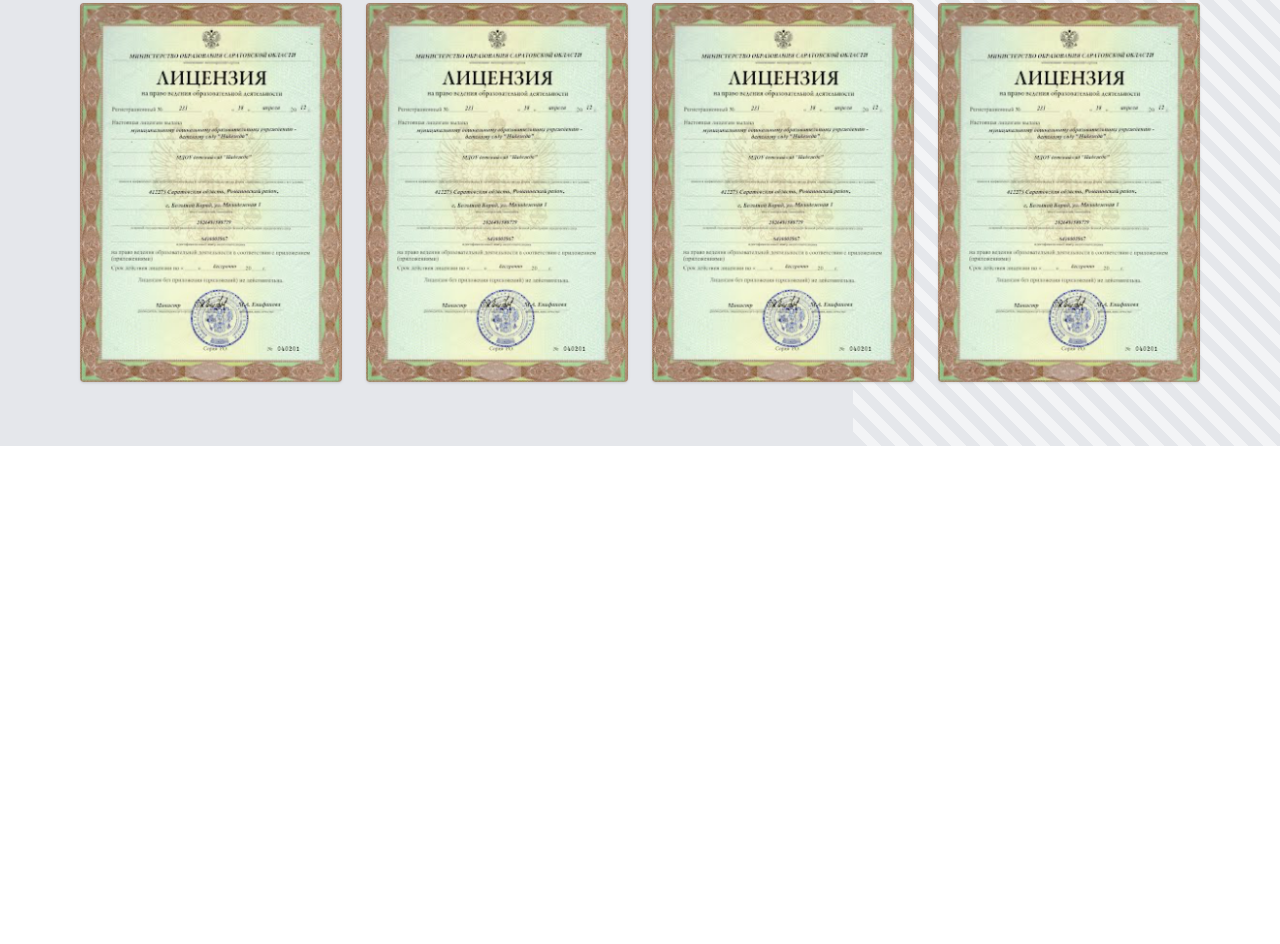
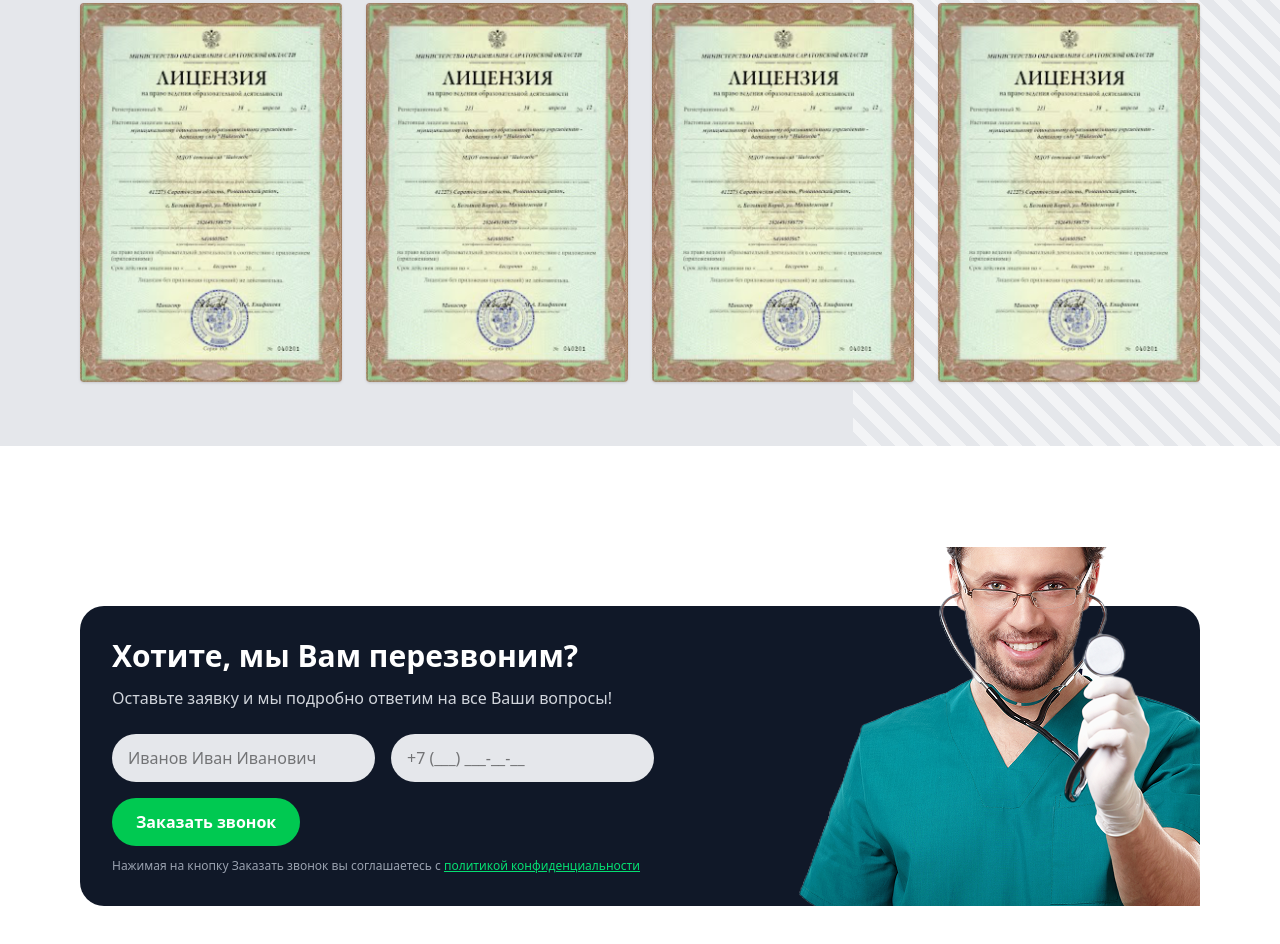
Before and after one commit to rizoshka12210/homework11, a website: page page2.html in a window 1280 px wide. Shown: the part 2403-3347 px from the top of the page. Before the commit the page ends 2849 px from the top, so only its background shows below. Drawn offline with Linux system fonts and the light colour scheme.

Commit message:
tred: form

```diff
--- a/page2.html
+++ b/page2.html
@@ -280,5 +280,40 @@
 
   <div class="absolute z-0 top-0 right-0 w-1/3 h-full bg-[repeating-linear-gradient(45deg,#e5e7eb,#e5e7eb_10px,#f3f4f6_10px,#f3f4f6_20px)]"></div>
 </section>
+
+<section class="max-w-6xl mx-auto px-4 mt-40 mb-16">
+  <div class="bg-gray-900 rounded-3xl flex flex-col md:flex-row items-center justify-between p-8 text-white relative z-1 overflow-visible">
+
+    <div class="max-w-xl">
+      <h2 class="text-3xl font-bold mb-3">Хотите, мы Вам перезвоним?</h2>
+      <p class="text-gray-300 mb-6">
+        Оставьте заявку и мы подробно ответим на все Ваши вопросы!
+      </p>
+
+      <div class="flex flex-col md:flex-row gap-4 mb-4">
+        <input type="text" placeholder="Иванов Иван Иванович"
+          class="px-4 py-3 rounded-full bg-gray-200 text-black w-full">
+
+        <input type="text" placeholder="+7 (___) ___-__-__"
+          class="px-4 py-3 rounded-full bg-gray-200 text-black w-full">
+      </div>
+
+      <button class="bg-green-500 px-6 py-3 rounded-full font-semibold">
+        Заказать звонок
+      </button>
+
+      <p class="text-xs text-gray-400 mt-3">
+        Нажимая на кнопку Заказать звонок вы соглашаетесь с
+        <span class="text-green-400 underline">политикой конфиденциальности</span>
+      </p>
+    </div>
+
+    <img src="./photo/doctor-with-stethoscope-2021-09-03-02-58-01-utc 1.png"
+         class=" mt-6 md:mt-0 md:absolute right-0 bottom-0 absolute z-2 hidden md:block">
+  </div>
+</section>
+
+
+
 </body>
 </html>
```
